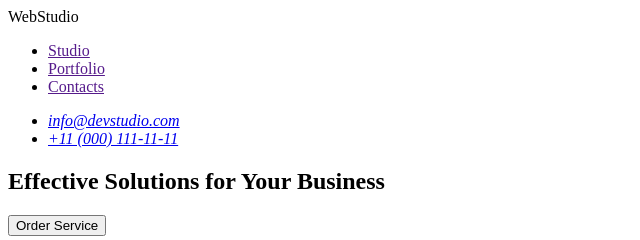
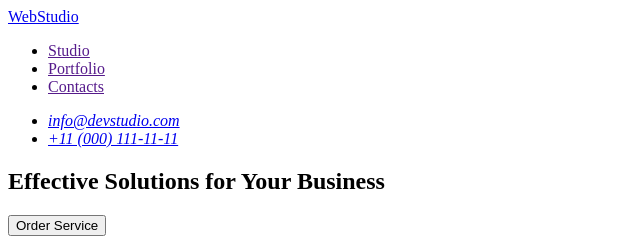
Before and after one commit to MaksymKravchenk/goit-markup-hw-01, a plain HTML site: page index.html in a window 1280 px wide. Shown: the top 240 px of the page, 0-640 px from the left. Drawn offline with Linux system fonts and the light colour scheme.

Commit message:
Update index.html

```diff
--- a/index.html
+++ b/index.html
@@ -9,8 +9,8 @@
   <body>
     <header>
       <nav>
-        <!-- <a href="./index.html"> WebStudio </a> -->
-        WebStudio
+        <a href="./index.html">WebStudio</a>
+        <!-- WebStudio -->
 
         <ul>
           <li><a href="">Studio</a></li>
```
